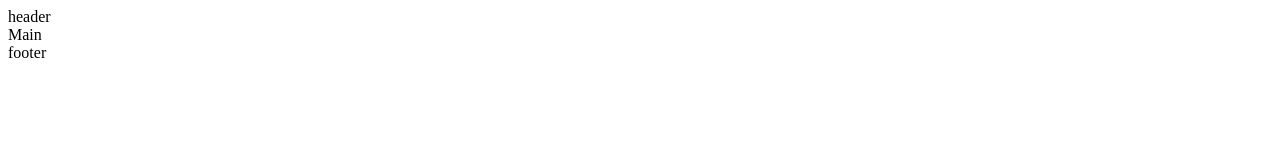
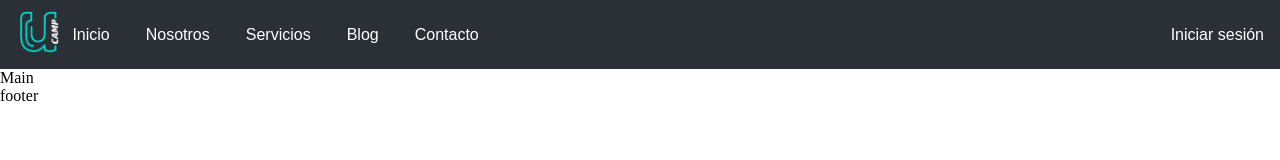
Before and after one commit to Imsergio/Proyecto2-Landing-de-Negocio, a plain HTML site: page index.html in a window 1280 px wide. Drawn offline with Linux system fonts and the light colour scheme; files that its build step writes are made by us from their sources.

Commit message:
Header: nav, links y logo

```diff
--- a/index.html
+++ b/index.html
@@ -4,11 +4,29 @@
     <title>Maya Link<link rel="import" href="component.html"></title>
     <meta charset="UTF-8">
     <meta name="viewport" content="width=device-width, initial-scale=1">
-    <link href="css/style.css" rel="stylesheet">
+    <link href="style.css" rel="stylesheet">
   </head>
   <body>
-    <header>
-      header
+    <header class="grid">
+      <div class="header-box container">
+        <nav class="flex">
+          <div class="flex links">
+            <div class="logo">
+              <a href="#"><img src="./assets/logoUcamp.png" alt="Logo Ucamp"></a>
+            </div>
+            <ul class="flex">
+              <li><a href="#">Inicio</a></li>
+              <li><a href="#">Nosotros</a></li>
+              <li><a href="#">Servicios</a></li>
+              <li><a href="#">Blog</a></li>
+              <li><a href="#">Contacto</a></li>
+            </ul>
+          </div>
+          <div>
+            <a href="#">Iniciar sesión</a>
+          </div>
+        </nav>
+      </div>
     </header>
     <main>
       Main
--- a/style.css
+++ b/style.css
@@ -0,0 +1,63 @@
+*{
+  box-sizing: border-box;
+  text-decoration: none;
+  list-style: none;
+  margin: 0;
+  padding: 0;
+}
+a{
+  cursor: pointer;
+  color: var(--text-color);
+  font-family: sans-serif;
+}
+a:hover{
+  opacity: 0.8;;
+}
+
+img{
+  width: 100%;
+}
+:root{
+  --background: #2b3037;
+  --text-color:#fff;
+}
+.container{
+  padding:0 1rem;
+}
+.grid{
+  display: grid;
+}
+.flex{
+  display: flex;
+  align-items: center;
+  align-items: center;
+  flex-wrap: wrap;
+}
+
+.header-box{
+  background: var(--background);
+  padding: 0.5rem 1rem;
+}
+nav{
+  justify-content: space-between;
+}
+nav img{
+  max-width: 40px;
+}
+nav ul{
+  display: flex;
+  flex-direction: row;
+  gap: 1rem;
+}
+nav ul li{
+  padding: 5px;
+}
+nav ul li a{
+  padding: 5px;
+}
+
+.logo{
+  display: flex;
+  align-items: center;
+  padding: 0.2rem;
+}
```
Also changed, not shown: assets/logoUcamp.png (added).
